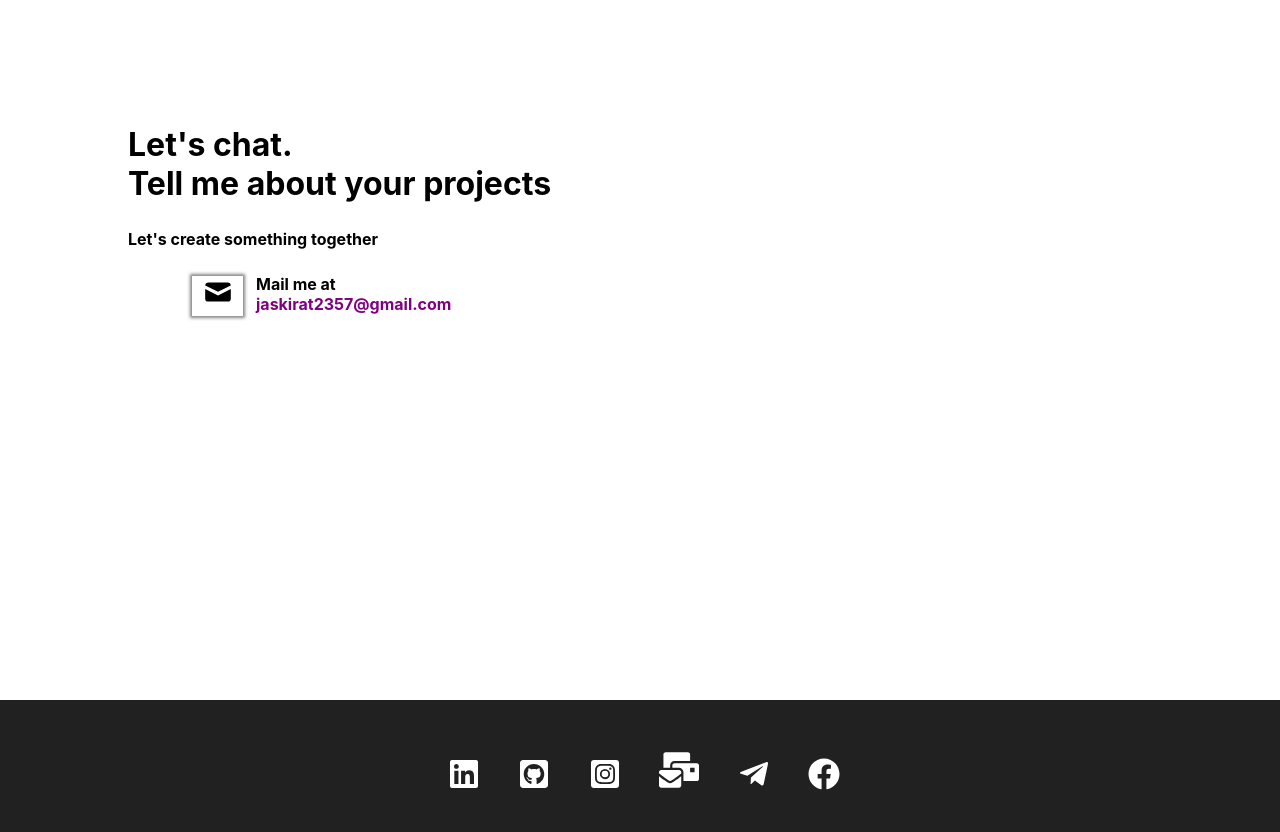
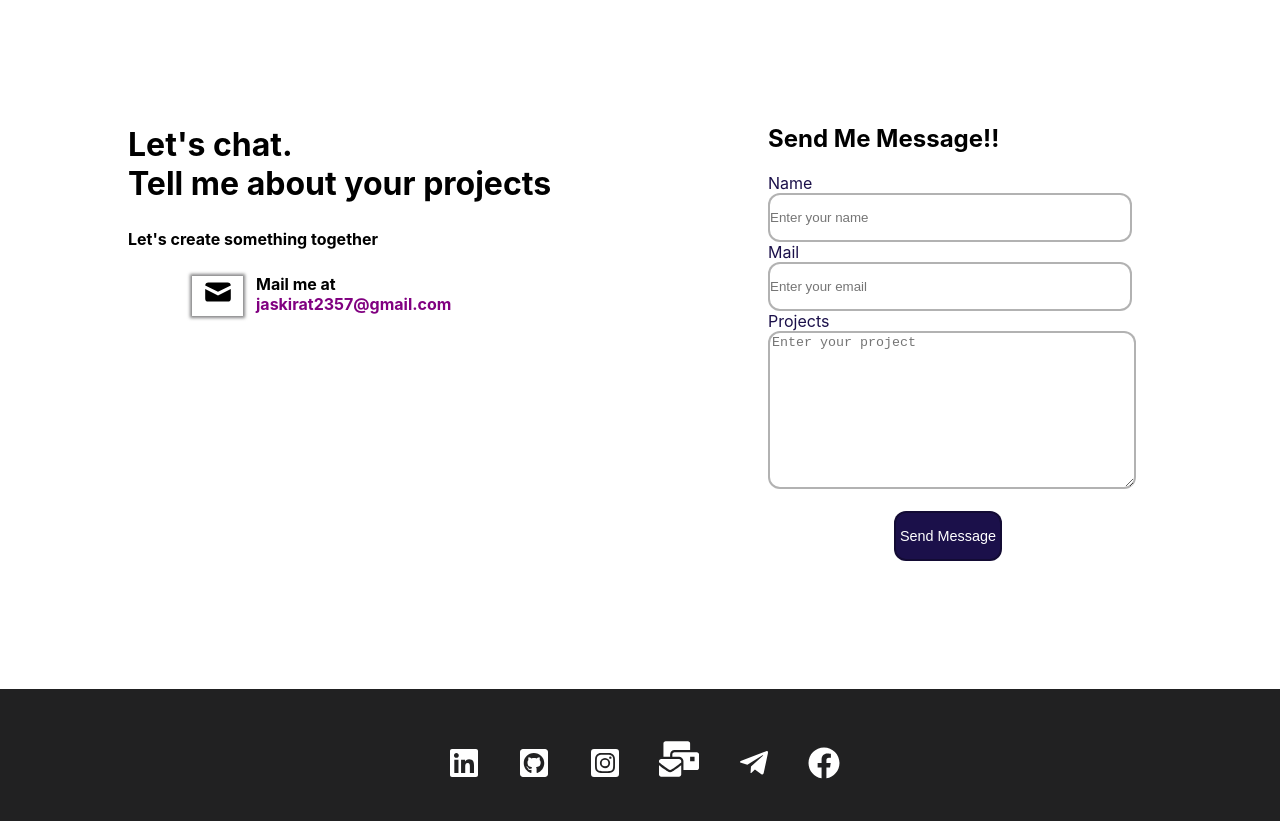
Before and after one commit to kaurjaskirat/Portfolio-react, a React (Create React App) app: page / in a window 1280 px wide. Shown: the part 2940-3772 px from the top of the page. Built offline with nearby package versions, Linux system fonts and the light colour scheme.

Commit message:
contact page

```diff
--- a/src/components/Contact.css
+++ b/src/components/Contact.css
@@ -0,0 +1,24 @@
+.contact__form {
+    width: 360px;
+    margin-left:60%;
+    margin-top:-95%;
+    /* margin-bottom:10% */
+}
+
+.contact__form-input {
+   width:100%;
+   padding:15px 0 15px 0;
+   border-radius:0.75rem;
+   border: 2px solid rgba(0,0,0,0.3);
+
+}
+.contact__form-input1 {
+    width:100%;
+    border-radius:0.75rem;
+    border: 2px solid rgba(0,0,0,0.3);
+    /* height:100% */
+ }
+ .contact__form-tag{
+padding:0 0 6.5px 0;
+color:rgb(27, 16, 74)
+ }
--- a/src/components/Contact.js
+++ b/src/components/Contact.js
@@ -5,26 +5,47 @@ import {HiMail } from "react-icons/hi";
 
 const Contact = () => {
     return(
-        <div>
+        <div >
         <hr style={{fontWeight:"bold"}}></hr>
         <div style={{width:"100%",padding:"50px",backgroundColor:"rgb(27, 16, 74)",marginBottom:"70%"}} className='Contact'>
             <h1 style={{color:"white",marginLeft:"40%"}}>CONTACT ME</h1>
             </div>
+
+            <div>
             <h1 style={{marginLeft:"10%",marginTop:"-60%",marginBottom:"70%"}}>Let's chat.</h1>
             <h1 style={{marginLeft:"10%",marginTop:"-70%",marginBottom:"70%"}}>Tell me about your projects</h1>
             <p style={{marginLeft:"10%",marginTop:"-68%",marginBottom:"70%",fontWeight:"bold"}}>Let's create something together</p>
             <h4 style={{marginLeft:"20%",marginTop:"-68%",marginBottom:"70%"}}>Mail me at</h4>
             <p style={{marginLeft:"20%",marginTop:"-70%",marginBottom:"40%",color:"purple",fontWeight:"bold"}}>jaskirat2357@gmail.com</p>
-            <div style={{marginLeft:"15%",marginTop:"-43%",marginBottom:"70%",fontSize:"200%",backgroundColor:"white",width:"4%",jusifyContent:"center",boxShadow:"0 0 3px 2px rgba(14, 13, 16, 0.5)",textAlign:"center"}} ><HiMail/></div>
-        <div>
-        {/* <form>
-      <label>Enter your name:
-        <input type="text" />
-      </label>
-    </form> */}
+            <div style={{marginLeft:"15%",marginTop:"-43%",marginBottom:"80%",fontSize:"200%",backgroundColor:"white",width:"4%",jusifyContent:"center",boxShadow:"0 0 3px 2px rgba(14, 13, 16, 0.5)",textAlign:"center"}} ><HiMail/></div>
+
+   <div>
+
+   <form className='contact__form'>
+                    <div className='contact__form-div'>
+                      <h2 style={{color:"black"}}>Send Me Message!!</h2>
+                        <label className='contact__form-tag'>Name</label>
+                        <input type='text' name='name' className='contact__form-input' placeholder='Enter your name' />
+                    </div>
+                    <div className='contact__form-div'>
+                        <label className='contact__form-tag'>Mail</label>
+                        <input type='email' name='email' className='contact__form-input' placeholder='Enter your email' />
+                    </div>
+                    <div className='contact_form-div contact_form-area'>
+                        <label className='contact__form-tag'>Projects</label>
+                        <textarea name='project' cols='10' rows='10' className='contact__form-input1' placeholder='Enter your project' />
+                    </div>
+
+                        <button style={{   padding:"15px 0 15px 0",borderRadius:"0.75rem",marginLeft:"35%",marginTop:"5%",border: "2px solid rgba(0,0,0,0.3)",width:"30%",fontSize:"90%",backgroundColor:"rgb(27, 16, 74)",color:"white"}}>Send Message</button>
+                </form>
+                </div>
+   </div>
+
         </div>
 
-        </div>
+
+
+
     )
 }
 export default Contact;
--- a/src/components/Footer.js
+++ b/src/components/Footer.js
@@ -3,7 +3,7 @@ import './Footer.css';
 import {FaLinkedin,FaGithubSquare,FaInstagramSquare,FaMailBulk,FaTelegramPlane ,FaFacebook} from "react-icons/fa";
 const Footer = () =>{
     return(
-        <div style={{backgroundColor:"rgba(20, 20, 21, 0.941)",width:"100%",paddingTop:"50px",marginTop:"-40%"}}>
+        <div style={{backgroundColor:"rgba(20, 20, 21, 0.941)",width:"100%",paddingTop:"50px",marginTop:"10%", }}>
              <div className='icons'>
     <FaLinkedin style={{color:"white",fontSize:"200%",marginLeft:"35%"}} className='icons1'/>
      <FaGithubSquare style={{color:"white",fontSize:"200%",marginLeft:"3%"}} className='icons2'/>
```
